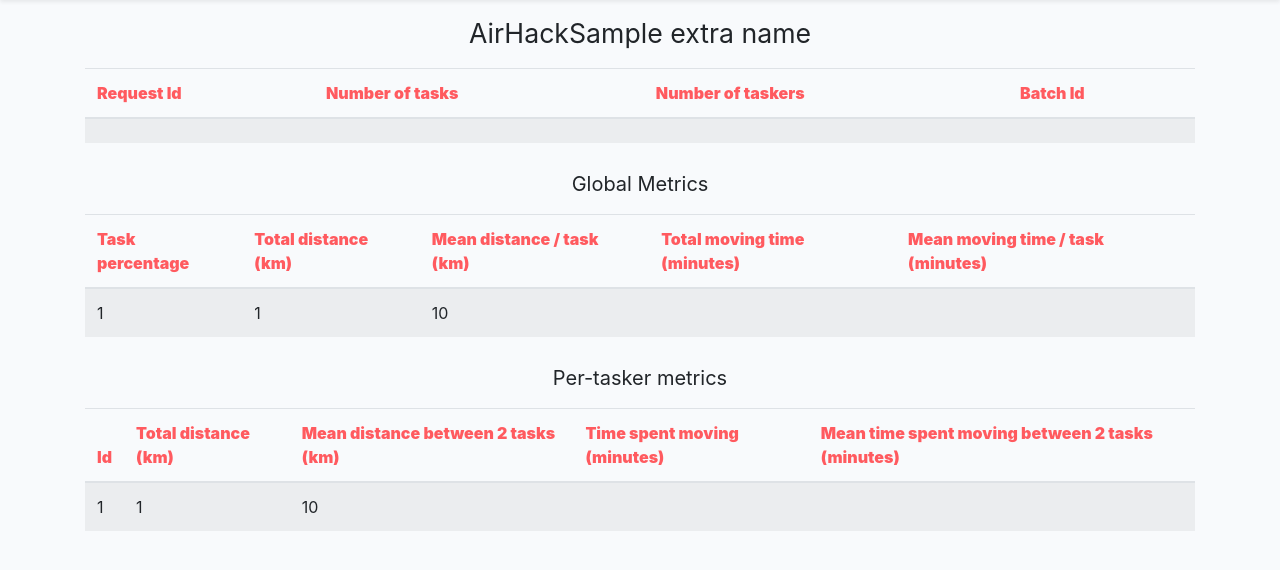
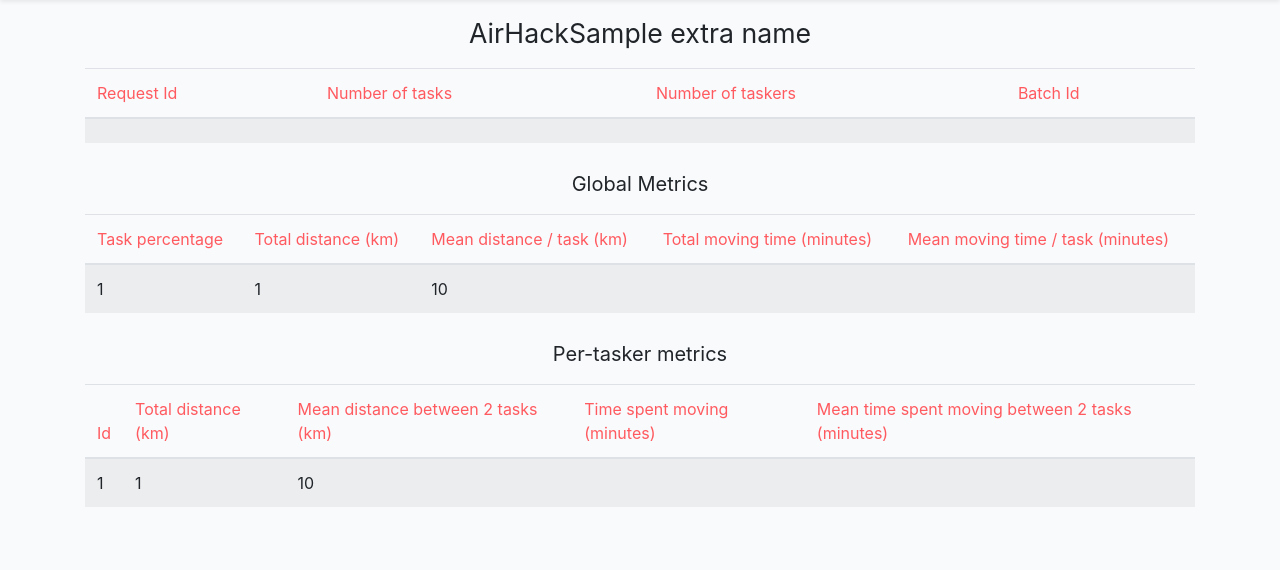
Before and after one commit to Smlep/airhack-smlep, a Django app: template main/templates/main/index.html in a window 1280 px wide. Shown: the part 62-632 px from the top of the page. Run offline with Django 3.2, Linux system fonts and the light colour scheme; the template is opened without the code that fills it: most values are stand-ins (such as "Sample title", 1, 10 or a date in 2020); lists and menus that the app fills with data are empty; some libraries are stand-ins or nearby versions.

```diff
--- a/main/static/main/css/index.css
+++ b/main/static/main/css/index.css
@@ -13,7 +13,7 @@
 }
 
 th {
-    font-weight: 900;
+    font-weight: 400;
     color: #FF5A5F;
 }
 
```
